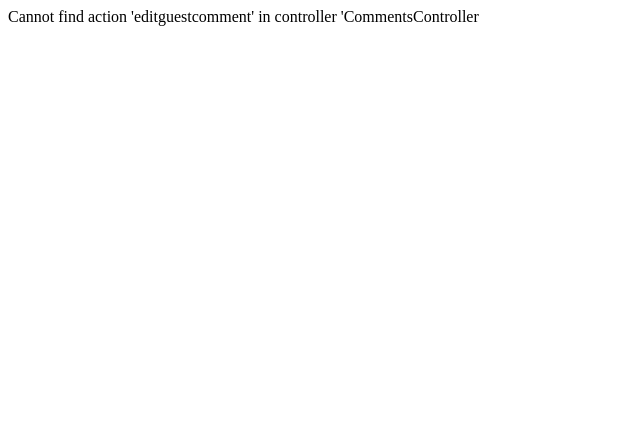
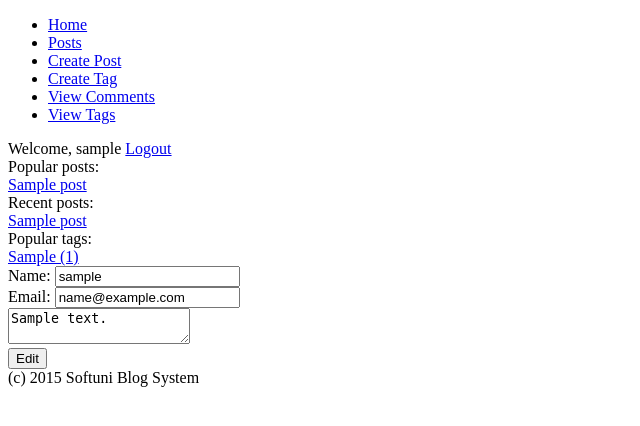
Before and after one commit to AntonKaramatov/SoftUniBlogProject, a PHP site: page /comments/editGuestComment/1 in a window 1280 px wide. Shown: the top 426 px of the page, without its empty margins (0-640 px from the left). Run offline with PHP 8.4, Linux system fonts and the light colour scheme; the visitor is signed in with stand-in values (Sample User, id 1); tables that the repository leaves empty or names only in its code hold one stand-in row (values such as "Sample post"); some libraries are stand-ins or nearby versions.

Commit message:
Added some admin functionalities
Admins can now view all comments, edit and delete comments.

```diff
--- a/controllers/CommentsController.php
+++ b/controllers/CommentsController.php
@@ -11,6 +11,11 @@ class CommentsController extends BaseController{
 	public function get($id) {
 		$this->comments = $this->commentsModel->getCommentsByPostId($id);
 		$this->renderView("comments", true);
+	}
+
+	public function index() {
+		$this->comments = $this->commentsModel->getAllComments();
+		$this->renderView("comments");
 	}
 
 	public function post($id){
@@ -36,4 +41,82 @@ class CommentsController extends BaseController{
 
 		$this->renderView("post", true);
 	}
+
+	public function editUserComment($id) {
+		$this->authorizeAdmin();
+		if(!$this->isPost()) {
+			$this->comment = $this->commentsModel->getUserCommentById($id);
+			if($this->comment == null) {
+				$this->addErrorMessage("Comment not found.");
+				$this->redirectToUrl("/comments");
+			}
+		}
+		else {
+			$this->comment = array();
+			$this->comment["id"] = $id;
+			$this->comment["content"] = trim($_POST["content"]);
+			$result = $this->commentsModel->editUserComment($id, $this->comment["content"]);
+			if($result != null) {
+				$this->addErrorMessage($result);
+			}
+			else {
+				$this->addInfoMessage("Comment edited successfully.");
+				$this->redirectToUrl("/comments");
+			}
+		}
+
+		$this->renderView();
+	}
+
+	public function deleteUserComment($id) {
+		$this->authorizeAdmin();
+		$result = $this->commentsModel->deleteUserComment($id);
+		if($result) {
+			$this->addInfoMessage("Comment deleted successfully.");
+		}
+		else {
+			$this->addErrorMessage("Comment not found.");
+		}
+		$this->redirectToUrl("/comments");
+	}
+
+	public function editGuestComment($id) {
+		$this->authorizeAdmin();
+		if(!$this->isPost()) {
+			$this->comment = $this->commentsModel->getGuestCommentById($id);
+			if($this->comment == null) {
+				$this->addErrorMessage("Comment not found.");
+				$this->redirectToUrl("/comments");
+			}
+		}
+		else {
+			$this->comment = array();
+			$this->comment["id"] = $id;
+			$this->comment["username"] = trim($_POST["username"]);
+			$this->comment["email"] = trim($_POST["email"]);
+			$this->comment["content"] = trim($_POST["content"]);
+			$result = $this->commentsModel->editGuestComment($id, $this->comment["username"], $this->comment["email"], $this->comment["content"]);
+			if($result != null) {
+				$this->addErrorMessage($result);
+			}
+			else {
+				$this->addInfoMessage("Comment edited successfully.");
+				$this->redirectToUrl("/comments");
+			}
+		}
+
+		$this->renderView();
+	}
+
+	public function deleteGuestComment($id) {
+		$this->authorizeAdmin();
+		$result = $this->commentsModel->deleteGuestComment($id);
+		if($result) {
+			$this->addInfoMessage("Comment deleted successfully.");
+		}
+		else {
+			$this->addErrorMessage("Comment not found.");
+		}
+		$this->redirectToUrl("/comments");
+	}
 }
--- a/controllers/PostsController.php
+++ b/controllers/PostsController.php
@@ -89,7 +89,7 @@ class PostsController extends BaseController {
 			$this->addInfoMessage("Post deleted successfully.");
 		}
 		else {
-			$this->addErrorMessage("Failed to delete post.");
+			$this->addErrorMessage("Post not found.");
 		}
 		$this->redirectToUrl("/posts");
 	}
--- a/controllers/TagsController.php
+++ b/controllers/TagsController.php
@@ -55,7 +55,7 @@ class TagsController extends BaseController {
 			$this->addInfoMessage("Tag deleted successfully.");
 		}
 		else {
-			$this->addErrorMessage("Failed to delete tag.");
+			$this->addErrorMessage("Tag not found.");
 		}
 		$this->redirectToUrl("/tags");
 	}
--- a/models/CommentsModel.php
+++ b/models/CommentsModel.php
@@ -3,11 +3,32 @@
 class CommentsModel extends BaseModel {
 	public function getCommentsByPostId($id) {
 		$statement = self::$db->prepare(
-			"(SELECT c.id, c.content, c.date_created, u.username
-			FROM user_comments AS c INNER JOIN users AS u ON c.author_id = u.id WHERE c.post_id = ?)
-			UNION (SELECT id, content, date_created, username FROM guest_comments WHERE post_id = ?)
+			"(SELECT c.id, c.content, c.date_created, u.username, 1 as type
+			FROM user_comments AS c
+			JOIN users AS u ON c.author_id = u.id
+			WHERE c.post_id = ?)
+			UNION
+			(SELECT id, content, date_created, username, 0 as type
+			 FROM guest_comments
+			 WHERE post_id = ?)
 			ORDER BY date_created DESC");
 		$statement->bind_param("ii", $id, $id);
+		$statement->execute();
+		$result = $statement->get_result()->fetch_all(MYSQLI_ASSOC);
+		return $result;
+	}
+
+	public function getAllComments($page = 1, $pageSize = DEFAULT_PAGE_SIZE) {
+		$page--;
+		$statement = self::$db->prepare(
+			"(SELECT c.id, c.content, c.date_created, u.username, 1 as type
+			FROM user_comments AS c
+			JOIN users AS u ON c.author_id = u.id )
+			UNION
+			(SELECT id, content, date_created, username, 0 as type
+			 FROM guest_comments )
+			ORDER BY date_created DESC LIMIT ?, ?");
+		$statement->bind_param("ii", $page, $pageSize);
 		$statement->execute();
 		$result = $statement->get_result()->fetch_all(MYSQLI_ASSOC);
 		return $result;
@@ -35,7 +56,6 @@ class CommentsModel extends BaseModel {
 		}
 
 		$date = $this->getDate();
-		$name .= "(guest)";
 
 		$statement = self::$db->prepare(
 			"INSERT INTO guest_comments (content, date_created, username, email, post_id)
@@ -67,13 +87,110 @@ class CommentsModel extends BaseModel {
 		return null;
 	}
 
+	public function getUserCommentById($id) {
+		$statement = self::$db->prepare(
+			"SELECT id, content
+			FROM user_comments WHERE id = ?");
+		$statement->bind_param("i", $id);
+		$statement->execute();
+		$result = $statement->get_result()->fetch_all(MYSQLI_ASSOC);
+		if(count($result) < 1) {
+			return null;
+		}
+
+		return $result[0];
+	}
+
+	public function getGuestCommentById($id) {
+		$statement = self::$db->prepare(
+			"SELECT id, username, email, content
+			FROM guest_comments WHERE id = ?");
+		$statement->bind_param("i", $id);
+		$statement->execute();
+		$result = $statement->get_result()->fetch_all(MYSQLI_ASSOC);
+		if(count($result) < 1) {
+			return null;
+		}
+
+		return $result[0];
+	}
+
+	public function editUserComment($id, $content) {
+		$contentValidationError = $this->validateContent($content);
+		if($contentValidationError != null) {
+			return $contentValidationError;
+		}
+
+		$statement = self::$db->prepare("SELECT COUNT(id) FROM user_comments WHERE id = ?");
+		$statement->bind_param("i", $id);
+		$statement->execute();
+		$result = $statement->get_result()->fetch_assoc();
+		if($result["COUNT(id)"] == 0) {
+			return "Comment not found.";
+		}
+
+		$statement = self::$db->prepare("UPDATE user_comments SET content = ? WHERE id = ?");
+		$statement->bind_param("si", $content, $id);
+		$statement->execute();
+
+		return null;
+	}
+
+
+	public function editGuestComment($id, $username, $email, $content) {
+		$contentValidationError = $this->validateContent($content);
+		if($contentValidationError != null) {
+			return $contentValidationError;
+		}
+
+		$usernameValidationError = $this->validateUserName($username);
+		if($usernameValidationError != null) {
+			return $usernameValidationError;
+		}
+
+		$emailValidationError = $this->validateEmail($email);
+		if($emailValidationError != NULL) {
+			return $emailValidationError;
+		}
+
+		$statement = self::$db->prepare("SELECT COUNT(id) FROM guest_comments WHERE id = ?");
+		$statement->bind_param("i", $id);
+		$statement->execute();
+		$result = $statement->get_result()->fetch_assoc();
+		if($result["COUNT(id)"] == 0) {
+			return "Comment not found.";
+		}
+
+		$statement = self::$db->prepare("UPDATE guest_comments
+			SET username = ?, email = ?, content = ?
+			WHERE id = ?");
+		$statement->bind_param("sssi", $username, $email, $content, $id);
+		$statement->execute();
+
+		return null;
+	}
+
+	public function deleteUserComment($id) {
+		$statement = self::$db->prepare("DELETE FROM user_comments WHERE id = ?");
+		$statement->bind_param("i", $id);
+		$statement->execute();
+        return $statement->affected_rows > 0;
+	}
+
+	public function deleteGuestComment($id) {
+		$statement = self::$db->prepare("DELETE FROM guest_comments WHERE id = ?");
+		$statement->bind_param("i", $id);
+		$statement->execute();
+        return $statement->affected_rows > 0;
+	}
+
 	private function validatePostId($id) {
 		$statement = self::$db->prepare("SELECT COUNT(id) FROM posts WHERE id = ?");
 		$statement->bind_param("i", $id);
 		$statement->execute();
 		$result = $statement->get_result()->fetch_assoc();
 		if($result["COUNT(id)"] == 0) {
-			return "Post does not exist.";
+			return "Post not found.";
 		}
 
 		return null;
--- a/models/UsersModel.php
+++ b/models/UsersModel.php
@@ -15,6 +15,12 @@ class UsersModel extends BaseModel {
 		$_SESSION["username"] = $username;
 		$_SESSION["isAdmin"] = $result["isAdmin"];
 		return null;
+	}
+
+	public function logout() {
+		unset($_SESSION["username"]);
+		unset($_SESSION["userId"]);
+		unset($_SESSION["isAdmin"]);
 	}
 
 	public function register($username, $password, $repeatPassword, $email) {
--- /dev/null
+++ b/views/comments/editGuestComment.php
@@ -0,0 +1,8 @@
+<div>
+	<form action="/comments/editGuestComment/<?=$this->comment['id']?>" method="POST">
+		Name: <input type="text" name="username" value="<?=htmlspecialchars($this->comment['username'])?>"><br/>
+		Email: <input type="text" name="email" value="<?=htmlspecialchars($this->comment['email'])?>"><br/>
+		<textarea name="content"><?=htmlspecialchars($this->comment['content'])?></textarea><br/>
+		<input type="submit" value="Edit">
+	</form>
+</div>
--- /dev/null
+++ b/views/comments/editUserComment.php
@@ -0,0 +1,6 @@
+<div>
+	<form action="/comments/editUserComment/<?=$this->comment['id']?>" method="POST">
+		<textarea name="content"><?=htmlspecialchars($this->comment['content'])?></textarea><br/>
+		<input type="submit" value="Edit">
+	</form>
+</div>
--- a/views/comments/index.php
+++ /dev/null
@@ -1 +0,0 @@
-comments
--- a/views/layouts/default/header.php
+++ b/views/layouts/default/header.php
@@ -19,7 +19,6 @@
                 <li><a href="/tags/create">Create Tag</a></li>
                 <li><a href="/comments">View Comments</a></li>
                 <li><a href="/tags">View Tags</a></li>
-                <li><a href="/users">View Users</a></li>
             <?php endif;?>
         </ul>
         <?php if(isset($_SESSION["username"])): ?>
--- a/views/users/index.php
+++ /dev/null
@@ -1 +0,0 @@
-USERS INDEX
```
Also changed, not shown: controllers/UsersController.php (+13 -3 lines), views/comments/comments.php (+17 -1 lines).
